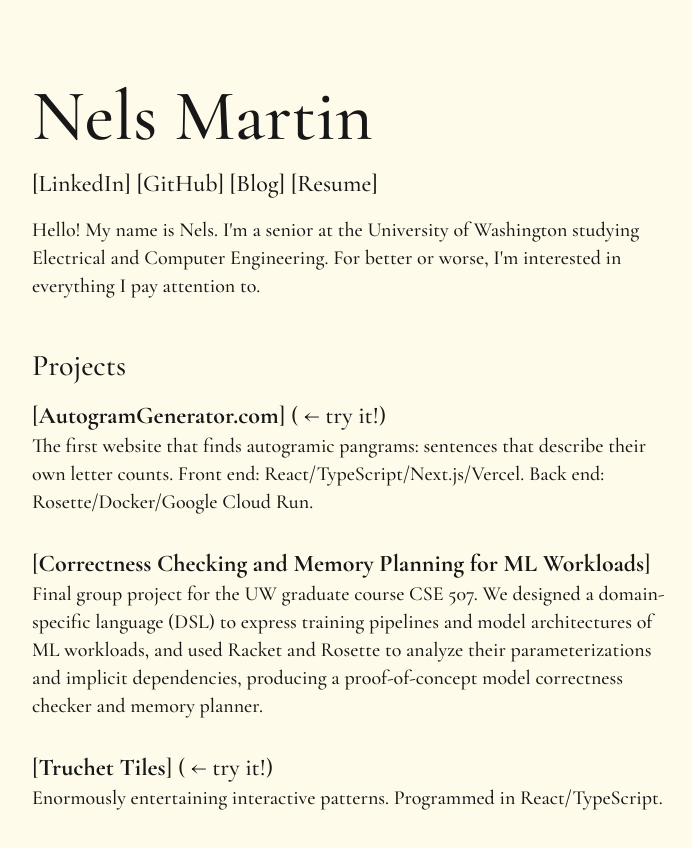
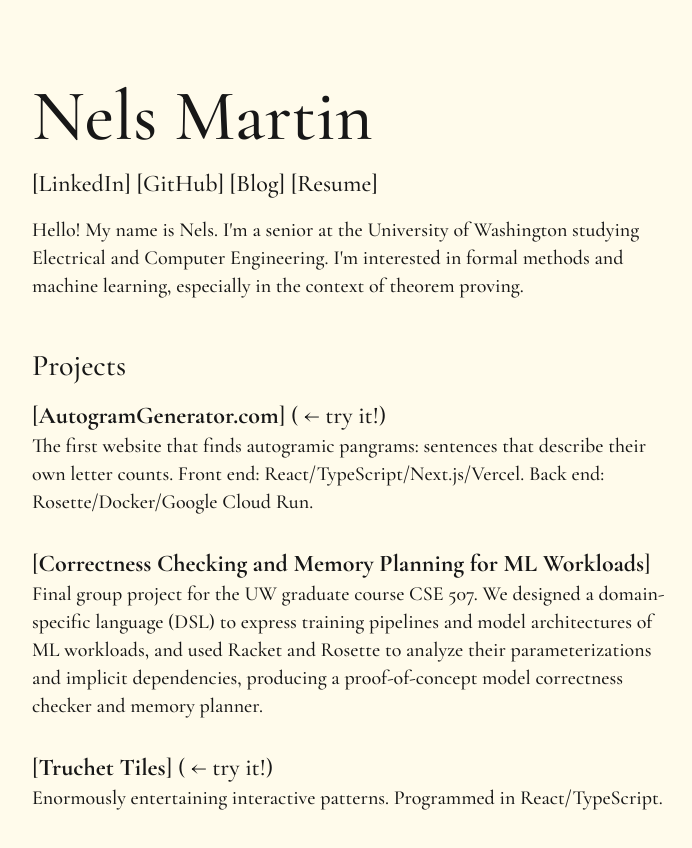
Before and after one commit to nelsmartin/personal-website, a Next.js app: page / in a window 1280 px wide. Shown: the top 848 px of the page, without its empty margins (288-980 px from the left). Built offline with nearby package versions, Linux system fonts and the light colour scheme.

Commit message:
redid blurb

```diff
--- a/app/page.tsx
+++ b/app/page.tsx
@@ -23,7 +23,8 @@ export default function Home() {
       </p>
       <p className="w-1/2 text-left text-xl font-medium mt-4">
         Hello! My name is Nels. I'm a senior at the University of Washington studying Electrical and
-        Computer Engineering. For better or worse, I'm interested in everything I pay attention to.
+        Computer Engineering. I'm interested in formal methods and machine learning, especially
+        in the context of theorem proving.
       </p>
       <p className="w-1/2 text-left text-3xl font-medium mt-12">
         Projects
```
